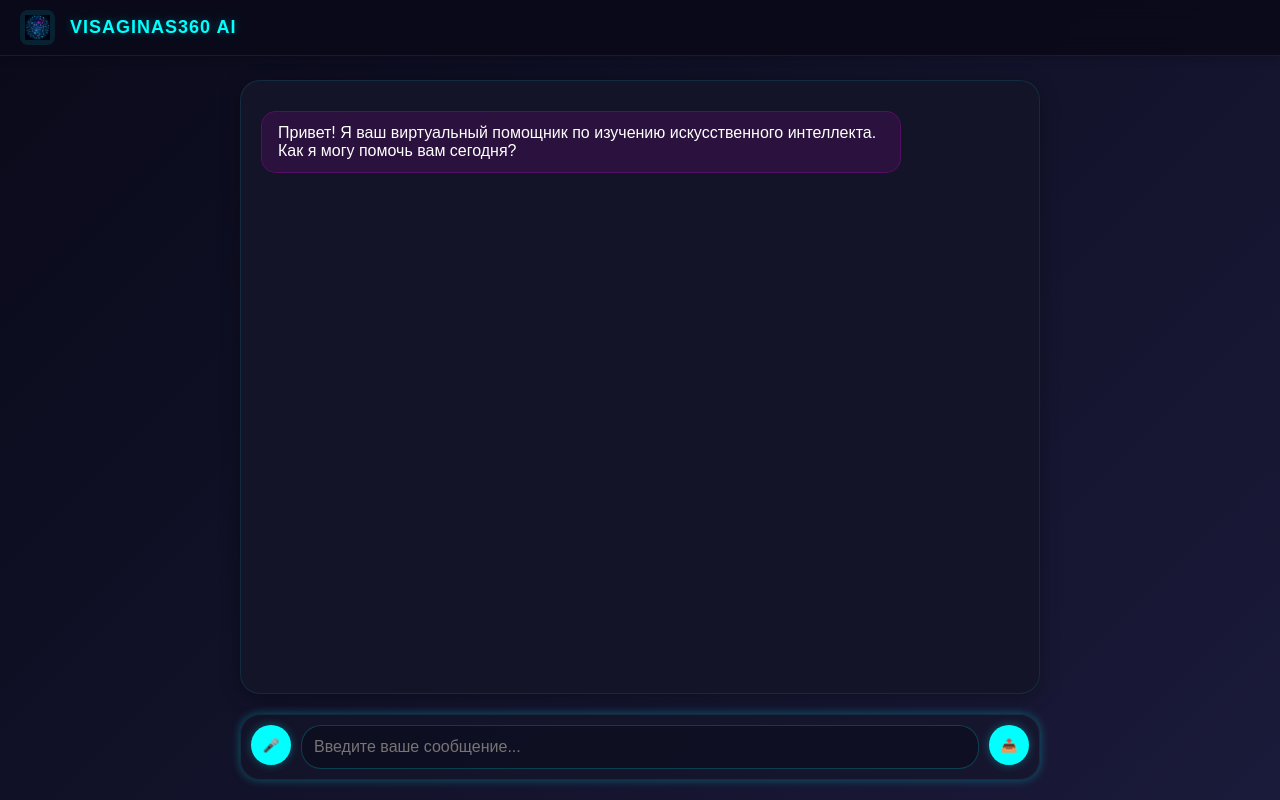
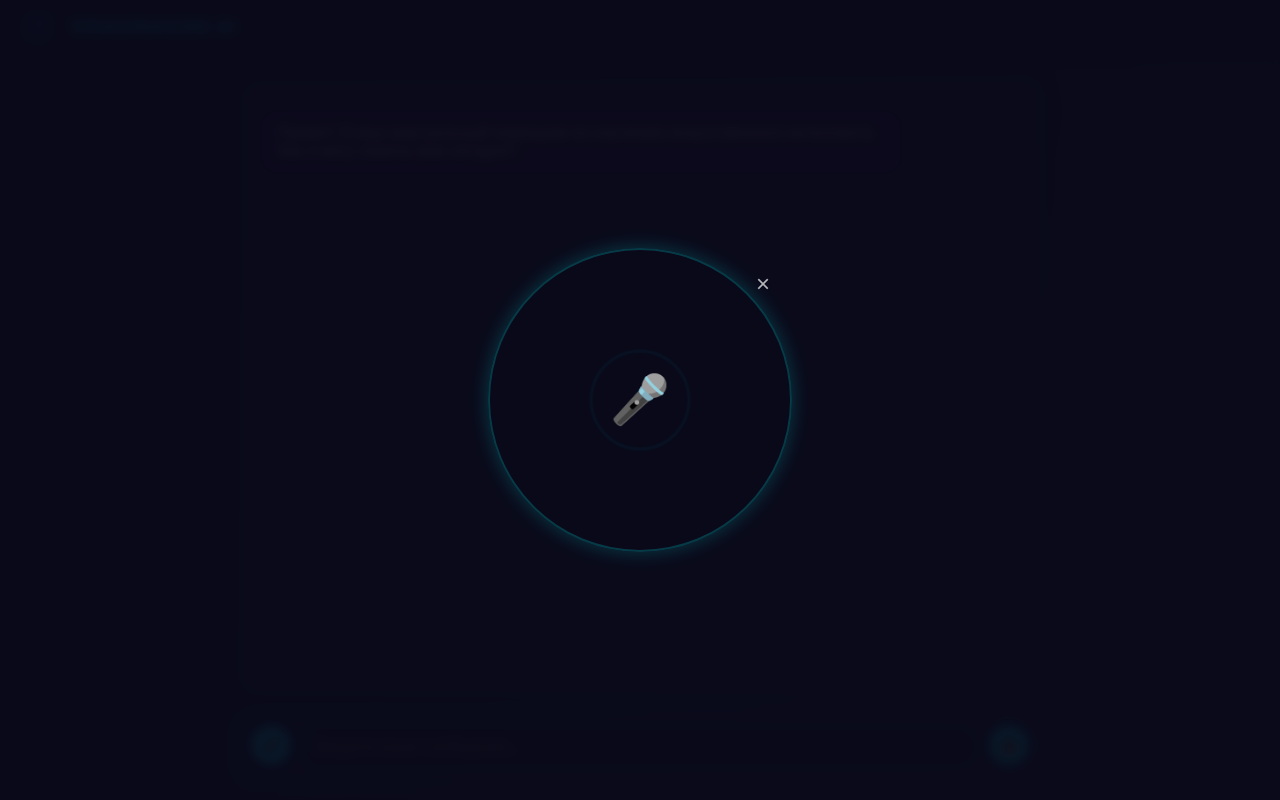
Before and after one commit to tikserziku/Visaginas360_AI_chat, a Flask app: page / in a window 1280 px wide. Run offline with Flask 2, Linux system fonts and the light colour scheme.

Commit message:
Update styles.css

```diff
--- a/static/styles.css
+++ b/static/styles.css
@@ -225,6 +225,22 @@ body {
     padding: 0 !important;
     border: 2px solid rgba(0, 255, 255, 0.2);
     box-shadow: 0 0 20px rgba(0, 255, 255, 0.2);
+    margin: auto; /* Добавлено */
+}
+
+.modal {
+    display: none;
+    position: fixed;
+    top: 0;
+    left: 0;
+    width: 100%;
+    height: 100%;
+    background: rgba(10, 10, 26, 0.95);
+    backdrop-filter: blur(5px);
+    z-index: 1000;
+    display: flex; /* Изменено с none на flex */
+    justify-content: center;
+    align-items: center;
 }
 
 .voice-circle-button {
```
